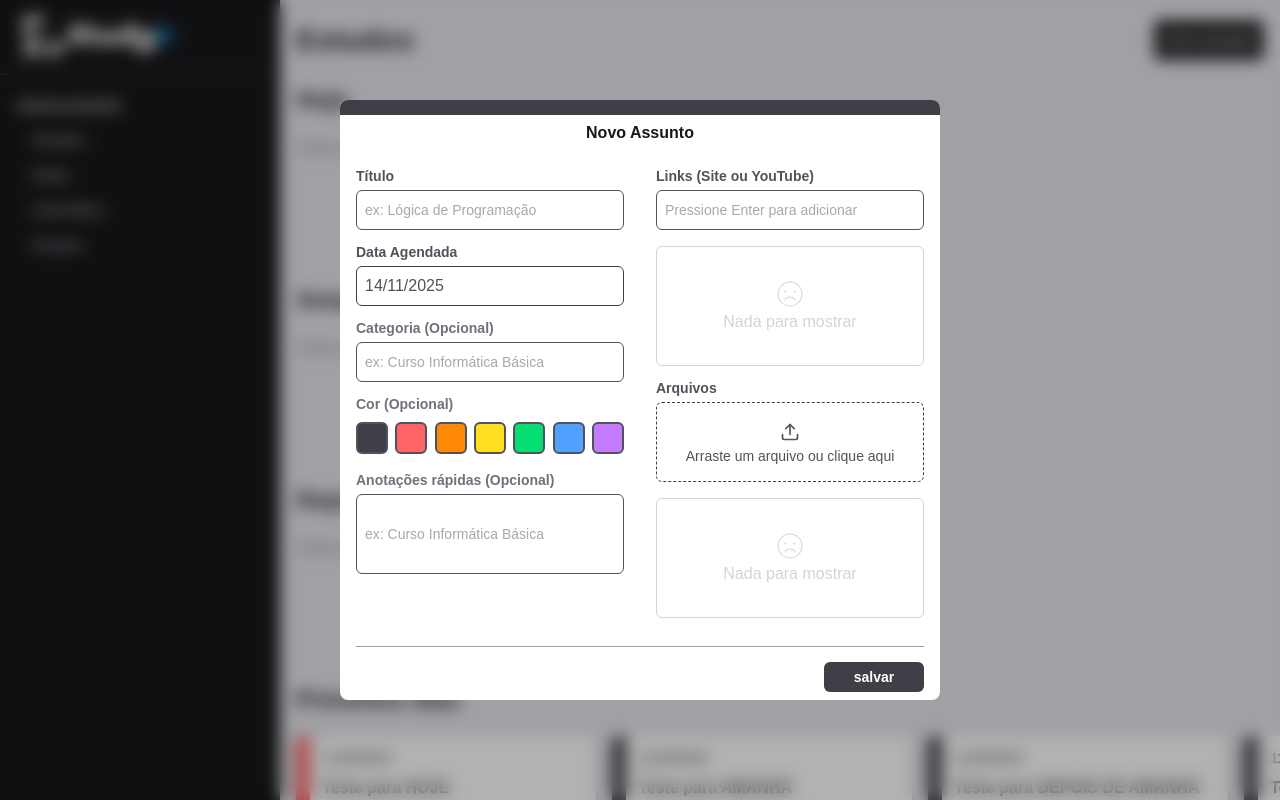
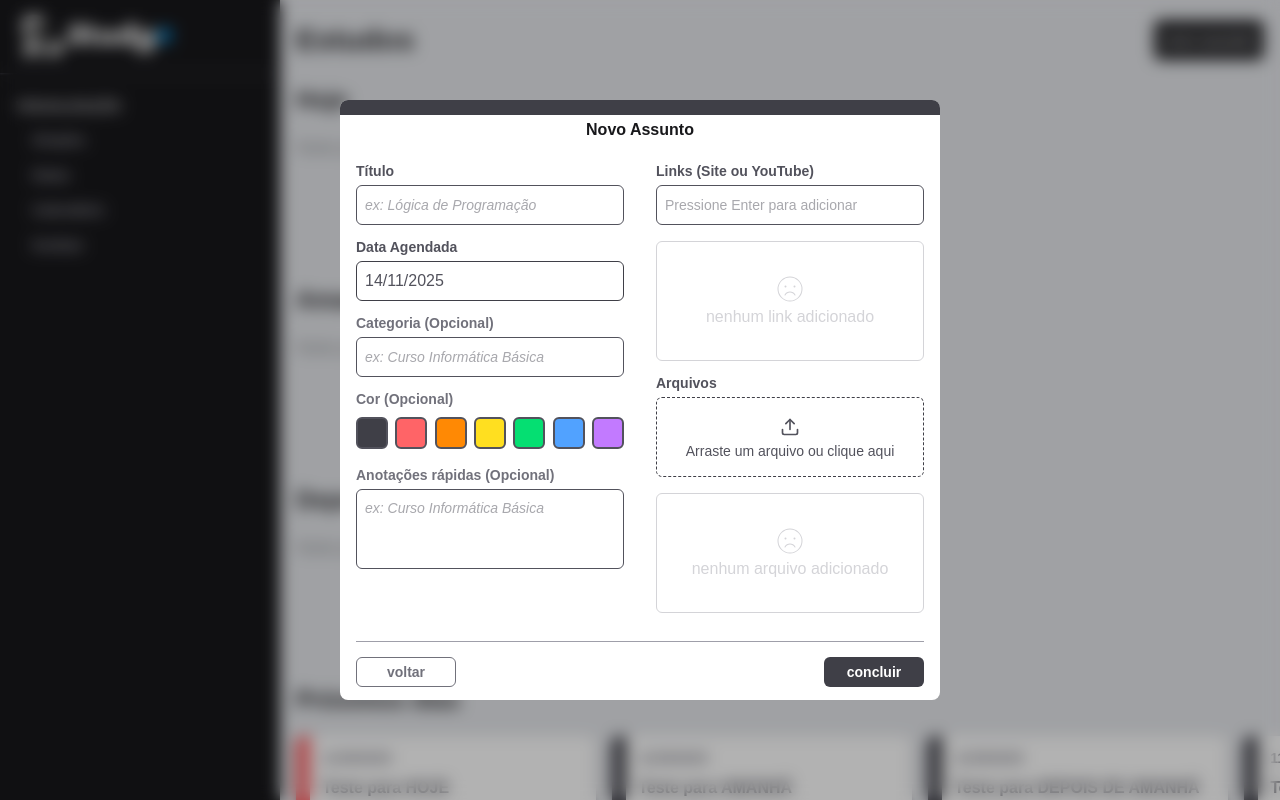
Before and after one commit to kelsmartins/projeto-studyo, a Next.js app in the folder app-estudos/: page / in a window 1280 px wide. Both pictures are taken after a click on the button "novo assunto". Built offline with nearby package versions, Linux system fonts and the light colour scheme.

Commit message:
label em nothingtoshow, ajuste tamanho formcard

```diff
--- a/app-estudos/components/bigcomponents/carddetalhado.tsx
+++ b/app-estudos/components/bigcomponents/carddetalhado.tsx
@@ -48,17 +48,22 @@ export function CardDetalhado({cardData, closeDetails, getFields, handleUpdateCa
 
                 <section className="flex flex-row flex-1 justify-between items-center">
 
+                {/* DIV ESQUERDA */}
                     <div className="w-[300px] h-full flex flex-col px-4">
+
                         <h2 className="w-full min-h-[30px] max-h-[90px] flex items-end justify-start font-bold text-zinc-600 leading-tight text-2xl break-words mb-1">{cardData.title}</h2> {/* 38 caracteres*/}
-                        <h2 className="w-full h-[30px] text-lg flex items-center justify-start font-bold text-zinc-500 mb-4">{cardData.date.toLocaleDateString()}</h2>
+                        <h2 className="w-full h-[30px] text-lg flex items-center justify-start font-bold text-zinc-500 mb-3">{cardData.date.toLocaleDateString()}</h2>
+                        <span className="w-full h-[300px] bg-yellow-500"></span>
+
                     </div>
 
+                {/* DIV DIREITA */}
                     <div className="w-[300px] h-full flex flex-col px-4">
                         {/* DIV LINKS */}
                         <h4 className="text-sm text-zinc-500 font-bold h-3 flex justify-start items-center">links</h4>
 
                         { cardData.links && cardData.links.length > 0 &&
-                        <ul className="h-[210px] w-full mt-1 overflow-y-auto no-scrollbar">
+                        <ul className="h-[200px] w-full mt-1 overflow-y-auto no-scrollbar">
                             {
                             cardData.links && cardData.links.length > 0 &&
                             cardData.links.map((link, index) =>
@@ -76,14 +81,14 @@ export function CardDetalhado({cardData, closeDetails, getFields, handleUpdateCa
                         }
                         {
                             cardData.links?.length === 0 &&
-                            <NothingToShow height="210px"/>
+                            <NothingToShow height="200px" label="nenhum link adicionado"/>
                         }
 
                         {/* DIV FILES*/}
                         <h4 className="text-sm text-zinc-500 font-bold h-3 flex justify-start items-center mt-3">arquivos</h4>
 
                         { cardData.files && cardData.files.length > 0 &&
-                        <ul className="h-[210px] w-full mt-1 overflow-y-auto no-scrollbar">
+                        <ul className="h-[200px] w-full mt-1 overflow-y-auto no-scrollbar">
                             {
                             cardData.files && cardData.files.length > 0 &&
                             cardData.files.map((file, index) =>
@@ -97,7 +102,7 @@ export function CardDetalhado({cardData, closeDetails, getFields, handleUpdateCa
                         }
                         {
                             cardData.files?.length === 0 &&
-                            <NothingToShow height="210px"/>
+                            <NothingToShow height="200px" label="nenhum arquivo adicionado"/>
                         }
 
                     </div>
--- a/app-estudos/components/bigcomponents/formcard.tsx
+++ b/app-estudos/components/bigcomponents/formcard.tsx
@@ -101,12 +101,12 @@ export function FormCard({initialData, handleCloseCard, handleSaveCard, getField
     }
 
     return (
-        <div className={`w-full h-full fixed inset-0 flex items-center justify-center z-50 ${isEditing ? '': 'bg-black/30 backdrop-blur-sm'}`} onClick={handleCloseCard}>
+        <div className={`w-full h-full fixed inset-0 flex items-center justify-center z-50 ${isEditing ? '': 'bg-black/30 backdrop-blur-sm'}`}>
             <main className="w-[600px] h-[600px] bg-white flex flex-col rounded-lg" onClick={e => e.stopPropagation()}> {/* explicacao linha 52 */}
 
                 <header className="flex flex-col justify-between h-[50px] w-full items-center">
                     <TopCategoryComponent defColor={color}/>
-                     <h2 className="w-full h-[35px] text-base flex items-center justify-center font-bold text-center text-zinc-900">{initialData ? 'Atualizar Assunto' :  'Novo Assunto'}</h2> {/* 38 caracteres*/}
+                     <h2 className="w-full h-[30px] text-base flex items-center justify-center font-bold text-center text-zinc-900">{initialData ? 'Atualizar Assunto' :  'Novo Assunto'}</h2> {/* 38 caracteres*/}
                 </header>
                 <section className="flex flex-row flex-1 justify-between items-center">
 
@@ -115,7 +115,7 @@ export function FormCard({initialData, handleCloseCard, handleSaveCard, getField
                         {/* TITULO */}
                         <h3 className="mb-1 text-sm text-zinc-600 font-bold">Título</h3>
                         <input type="text"
-                            className="h-[40px] w-full border-1 border-zinc-600 rounded-md p-2 text-white text-sm mb-3 placeholder-italic text-zinc-600"
+                            className="h-[40px] w-full border-1 border-zinc-600 rounded-md p-2 text-white text-sm mb-3 placeholder:italic text-zinc-600"
                             placeholder="ex: Lógica de Programação"
                             value={title}
                             onChange={text => setTitle(text.target.value)}
@@ -129,7 +129,7 @@ export function FormCard({initialData, handleCloseCard, handleSaveCard, getField
                         {/* CATEGORIA */}
                         <h3 className="mb-1 text-sm text-zinc-500 font-bold">Categoria (Opcional)</h3>
                         <input type="text"
-                            className="h-[40px] w-full border border-zinc-600 rounded-md p-2 text-zinc-600 text-sm mb-3"
+                            className="h-[40px] w-full border border-zinc-600 rounded-md p-2 text-zinc-600 text-sm mb-3 placeholder:italic"
                             placeholder="ex: Curso Informática Básica"
                             value={category}
                             onChange={e => setCategory(e.target.value)}
@@ -142,8 +142,8 @@ export function FormCard({initialData, handleCloseCard, handleSaveCard, getField
 
                         {/* NOTAS RÁPIDAS */}
                         <h3 className="mb-1 text-sm text-zinc-500 font-bold">Anotações rápidas (Opcional)</h3>
-                        <input type="text"
-                            className="h-[80px] w-full border border-zinc-600 rounded-md p-2 text-zinc-600 text-sm mb-3"
+                        <textarea
+                            className="h-[80px] w-full border border-zinc-600 rounded-md p-2 text-zinc-600 text-sm mb-3 resize-none placeholder:italic"
                             placeholder="ex: Curso Informática Básica"
                             value={quickNotes}
                             onChange={e => setQuickNotes(e.target.value)}
@@ -183,7 +183,7 @@ export function FormCard({initialData, handleCloseCard, handleSaveCard, getField
                         }
                         {
                             selectedLinks.length == 0 &&
-                            <NothingToShow height="120px"/>
+                            <NothingToShow height="120px" label="nenhum link adicionado"/>
                         }
 
                         {/* ARQUIVO */}
@@ -204,7 +204,7 @@ export function FormCard({initialData, handleCloseCard, handleSaveCard, getField
                         }
                         {
                             selectedFiles.length == 0 &&
-                             <NothingToShow height="120px"/>
+                             <NothingToShow height="120px" label="nenhum arquivo adicionado"/>
                         }
 
                     </div>
@@ -212,14 +212,10 @@ export function FormCard({initialData, handleCloseCard, handleSaveCard, getField
                 <footer className="w-full h-[60px] flex flex-col justify-between px-4">
                     <span className="w-full h-[4px] bg-zinc-400"></span>
 
-                    {isEditing ? <div className="w-full h-50 flex justify-between items-center">
+                    <div className="w-full h-50 flex justify-between items-center">
                             <Button style="text-zinc-500 border border-zinc-500 rounded-md hover:bg-zinc-500 hover:text-white transition-colors font-bold" title="voltar" onClick={handleCloseCard} />
                             <Button style="bg-zinc-700 text-white font-bold hover:bg-zinc-600" title="concluir" onClick={handleClick}/>
                     </div>
-                    :
-                    <div className="w-full h-50 flex justify-end items-center">
-                            <Button style="bg-zinc-700 text-white font-bold hover:bg-zinc-600" title="salvar" onClick={handleClick}/>
-                    </div>}
                 </footer>
             </main>
         </div>
--- a/app-estudos/components/nothingtoshow.tsx
+++ b/app-estudos/components/nothingtoshow.tsx
@@ -2,13 +2,14 @@ import { PiSmileySadThin } from "react-icons/pi";
 
 type Props = {
     height: string;
+    label: string;
 }
 
-export function NothingToShow({height}: Props){
+export function NothingToShow({height, label}: Props){
     return (
         <div className="h-[${height}] w-full mt-1 flex flex-col justify-center items-center rounded-md border border-zinc-300 text-zinc-300 mb-3" style={{height: height}}>
             <PiSmileySadThin  className="size-8"/>
-            <p>Nada para mostrar</p>
+            <p>{label}</p>
         </div>
     )
 }
```
